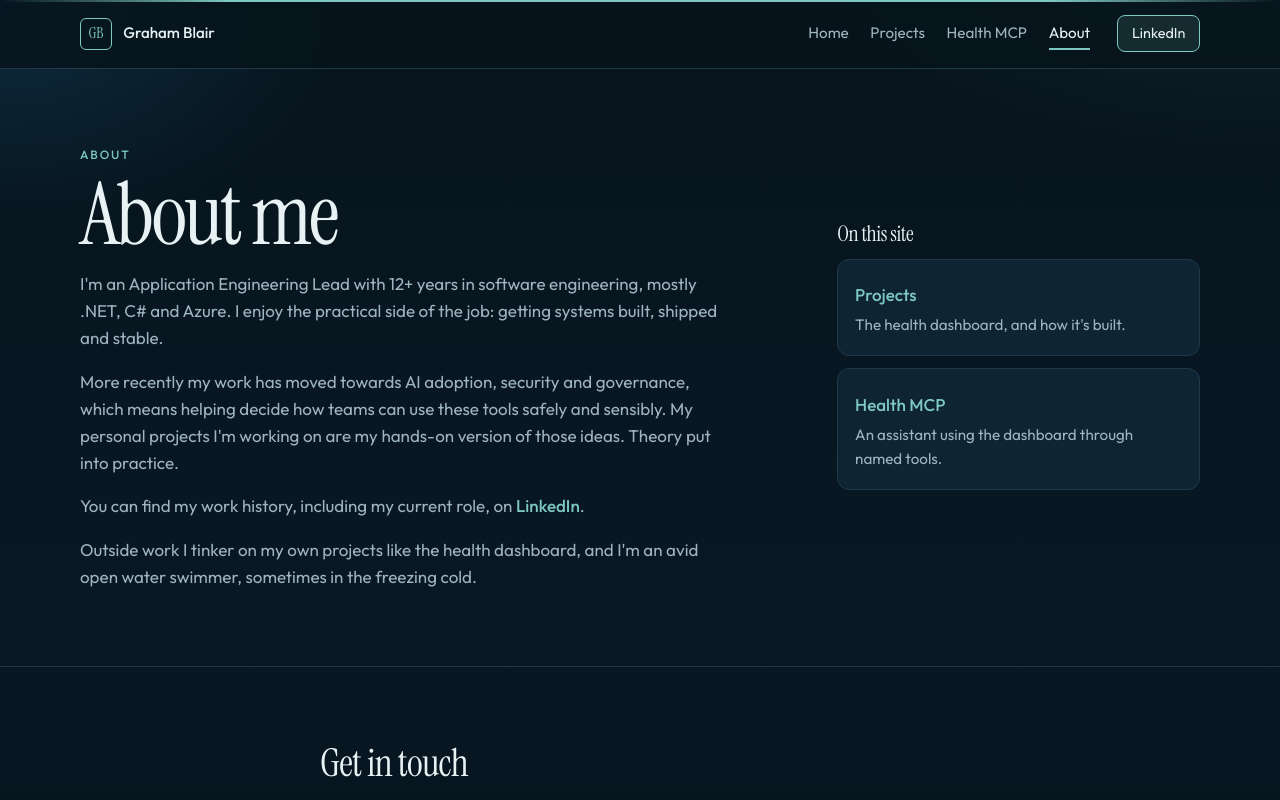
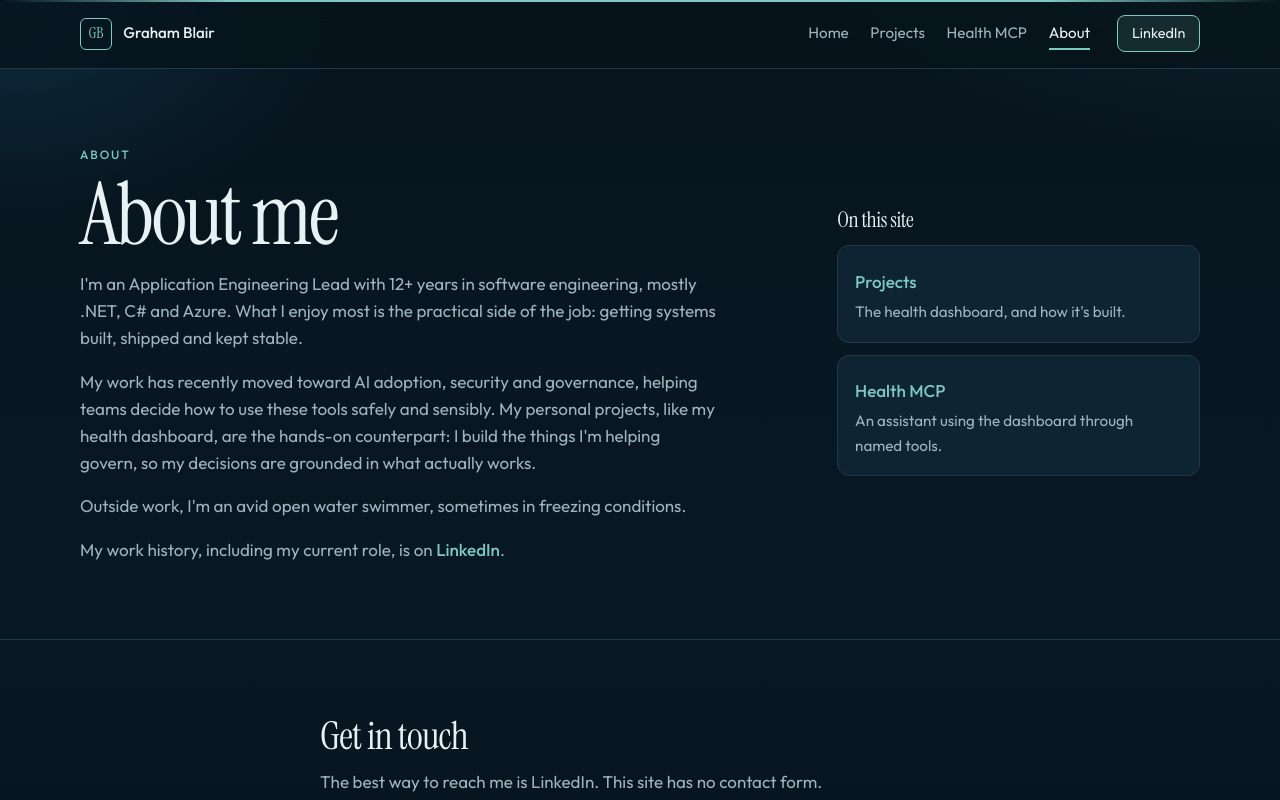
Before and after one commit to Graham1310/portfolio-site, a React (Vite) app: page /about in a window 1280 px wide. Shown: the top 800 px of the page. Built offline with nearby package versions, Linux system fonts and the light colour scheme.

Commit message:
Refresh the About page copy.

```diff
--- a/src/content.ts
+++ b/src/content.ts
@@ -183,10 +183,10 @@ export const guardrails = [
 ] as const
 
 export const aboutCopy = [
-  "I'm an Application Engineering Lead with 12+ years in software engineering, mostly .NET, C# and Azure. I enjoy the practical side of the job: getting systems built, shipped and stable.",
-  "More recently my work has moved towards AI adoption, security and governance, which means helping decide how teams can use these tools safely and sensibly. My personal projects I'm working on are my hands-on version of those ideas. Theory put into practice.",
-  "You can find my work history, including my current role, on LinkedIn.",
-  "Outside work I tinker on my own projects like the health dashboard, and I'm an avid open water swimmer, sometimes in the freezing cold.",
+  "I'm an Application Engineering Lead with 12+ years in software engineering, mostly .NET, C# and Azure. What I enjoy most is the practical side of the job: getting systems built, shipped and kept stable.",
+  "My work has recently moved toward AI adoption, security and governance, helping teams decide how to use these tools safely and sensibly. My personal projects, like my health dashboard, are the hands-on counterpart: I build the things I'm helping govern, so my decisions are grounded in what actually works.",
+  "Outside work, I'm an avid open water swimmer, sometimes in freezing conditions.",
+  "My work history, including my current role, is on LinkedIn.",
 ] as const
 
 export const onThisSite = [
--- a/src/pages/AboutPage.tsx
+++ b/src/pages/AboutPage.tsx
@@ -14,9 +14,9 @@ export function AboutPage() {
             <h1 id="about-title">About me</h1>
             <div className="prose about-prose">
               {aboutCopy.map((paragraph) =>
-                paragraph.includes("on LinkedIn.") ? (
+                paragraph.includes("is on LinkedIn.") ? (
                   <p key={paragraph}>
-                    You can find my work history, including my current role, on{" "}
+                    My work history, including my current role, is on{" "}
                     <a
                       className="text-link"
                       href={site.linkedin}
```
